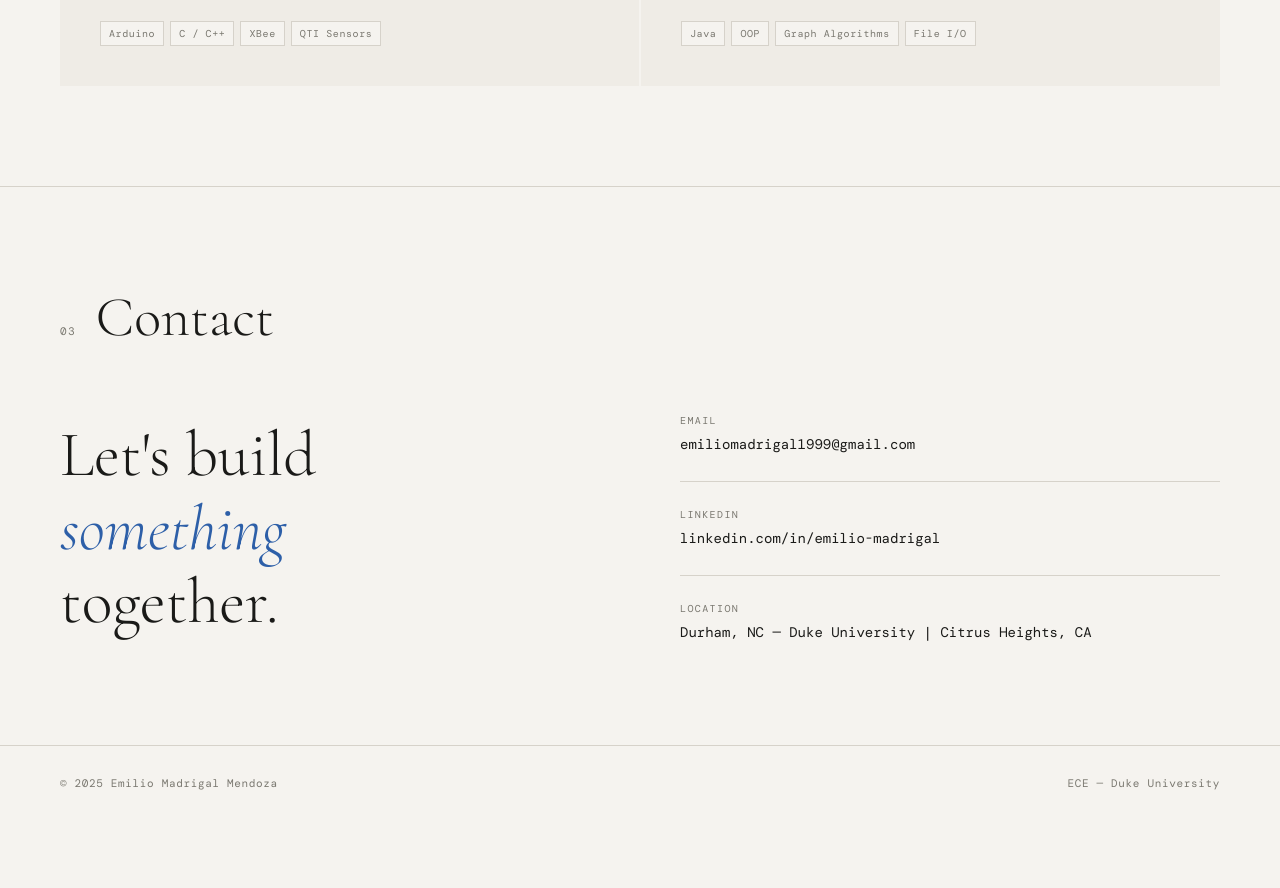
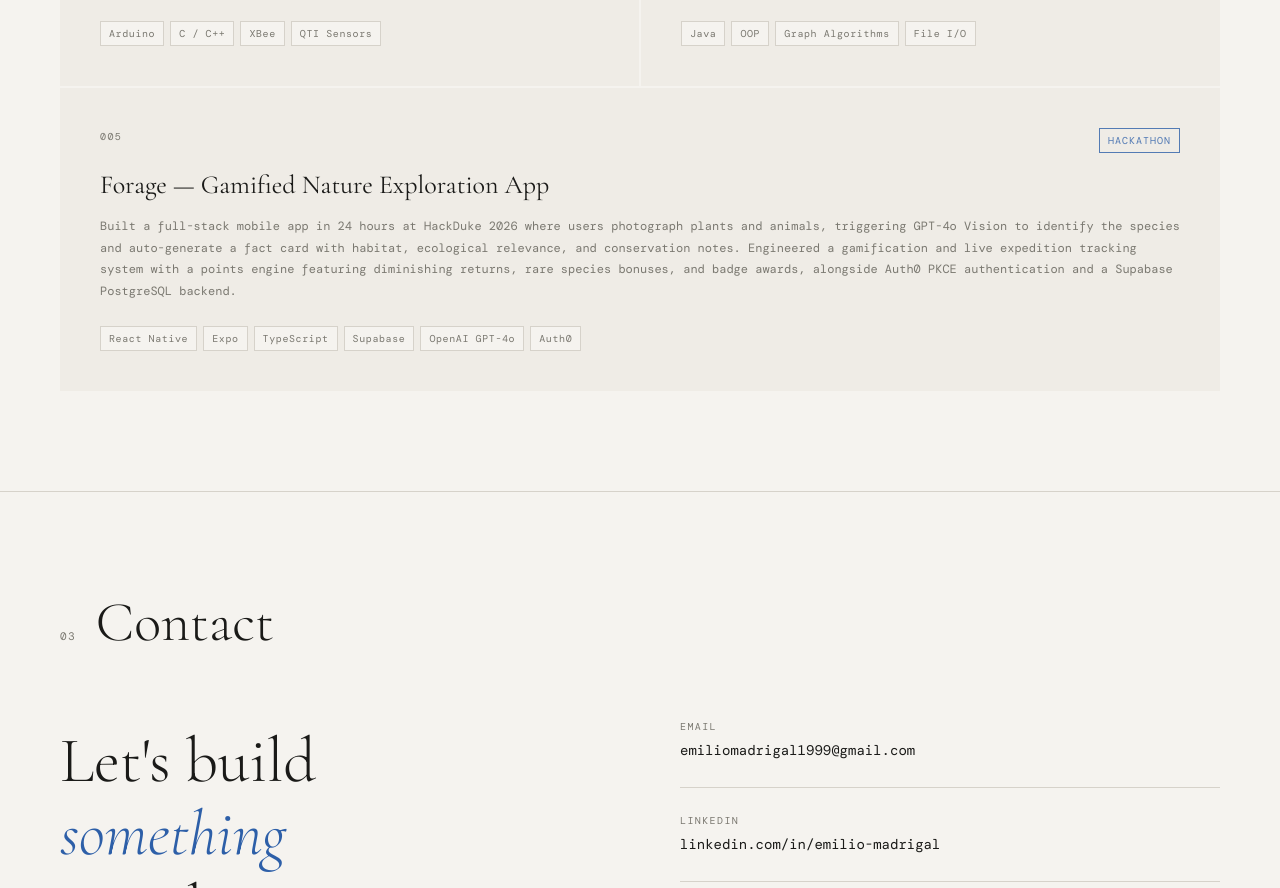
Before and after one commit to Sufty1/Portfolio, a plain HTML site: page index.html in a window 1280 px wide. Shown: the part 2240-3128 px from the top of the page. Before the commit the page ends 3061 px from the top, so only its background shows below. Drawn offline with nearby package versions, Linux system fonts and the light colour scheme; a web font is replaced by a local one.

Commit message:
Update index.html
Added Forage Project to Projects Section

```diff
--- a/index.html
+++ b/index.html
@@ -29,7 +29,6 @@
     min-height: 100vh;
   }
 
-  /* NAV */
   nav {
     position: fixed;
     top: 0; left: 0; right: 0;
@@ -70,7 +69,6 @@
 
   .nav-links a:hover { color: var(--ink); }
 
-  /* HERO */
   #hero {
     min-height: 100vh;
     display: flex;
@@ -98,10 +96,7 @@
     animation: fadeIn 1.2s ease 0.3s forwards;
   }
 
-  .hero-content {
-    position: relative;
-    z-index: 2;
-  }
+  .hero-content { position: relative; z-index: 2; }
 
   .hero-label {
     font-size: 11px;
@@ -124,10 +119,7 @@
     animation: slideUp 0.8s ease 0.55s forwards;
   }
 
-  .hero-name em {
-    font-style: italic;
-    color: var(--accent);
-  }
+  .hero-name em { font-style: italic; color: var(--accent); }
 
   .hero-bottom {
     display: flex;
@@ -163,7 +155,6 @@
     animation: pulse 2s ease-in-out infinite;
   }
 
-  /* SECTION COMMON */
   section {
     padding: 100px 60px;
     border-top: 1px solid var(--rule);
@@ -190,7 +181,6 @@
     line-height: 1.1;
   }
 
-  /* ABOUT */
   #about .about-grid {
     display: grid;
     grid-template-columns: 1fr 1fr;
@@ -211,8 +201,6 @@
     flex-direction: column;
     gap: 32px;
   }
-
-  .sidebar-block {}
 
   .sidebar-label {
     font-size: 10px;
@@ -243,7 +231,6 @@
 
   .tag:hover { border-color: var(--accent); color: var(--accent); }
 
-  /* PROJECTS */
   #projects .projects-grid {
     display: grid;
     grid-template-columns: 1fr 1fr;
@@ -258,6 +245,10 @@
     gap: 16px;
     transition: background 0.25s;
     cursor: default;
+  }
+
+  .project-card.full-width {
+    grid-column: 1 / -1;
   }
 
   .project-card:hover { background: #E8E4DB; }
@@ -315,12 +306,7 @@
     border: 1px solid var(--rule);
   }
 
-  /* CONTACT */
-  #contact {
-    display: flex;
-    flex-direction: column;
-    gap: 0;
-  }
+  #contact { display: flex; flex-direction: column; gap: 0; }
 
   .contact-inner {
     display: grid;
@@ -338,11 +324,7 @@
 
   .contact-tagline em { font-style: italic; color: var(--accent); }
 
-  .contact-links {
-    display: flex;
-    flex-direction: column;
-    gap: 24px;
-  }
+  .contact-links { display: flex; flex-direction: column; gap: 24px; }
 
   .contact-item {
     display: flex;
@@ -370,7 +352,6 @@
 
   .contact-item-value:hover { color: var(--accent); }
 
-  /* FOOTER */
   footer {
     border-top: 1px solid var(--rule);
     padding: 28px 60px;
@@ -382,43 +363,32 @@
     letter-spacing: 0.06em;
   }
 
-  /* ANIMATIONS */
-  @keyframes fadeIn {
-    to { opacity: 1; }
-  }
-
+  @keyframes fadeIn { to { opacity: 1; } }
   @keyframes slideUp {
     from { opacity: 0; transform: translateY(20px); }
     to { opacity: 1; transform: translateY(0); }
   }
-
   @keyframes pulse {
     0%, 100% { opacity: 0.4; }
     50% { opacity: 1; }
   }
 
-  /* REVEAL ON SCROLL */
   .reveal {
     opacity: 0;
     transform: translateY(24px);
     transition: opacity 0.7s ease, transform 0.7s ease;
   }
 
-  .reveal.visible {
-    opacity: 1;
-    transform: translateY(0);
-  }
+  .reveal.visible { opacity: 1; transform: translateY(0); }
 
-  /* RESPONSIVE */
   @media (max-width: 768px) {
     nav { padding: 18px 24px; }
     #hero { padding: 0 24px 60px; }
     section { padding: 72px 24px; }
-
     #about .about-grid,
     #projects .projects-grid,
     .contact-inner { grid-template-columns: 1fr; gap: 40px; }
-
+    .project-card.full-width { grid-column: 1; }
     footer { flex-direction: column; gap: 10px; text-align: center; }
     .nav-links { gap: 20px; }
   }
@@ -435,7 +405,6 @@
   </ul>
 </nav>
 
-<!-- HERO -->
 <section id="hero">
   <div class="hero-bg-text">ECE</div>
   <div class="hero-content">
@@ -458,7 +427,6 @@
   </div>
 </section>
 
-<!-- ABOUT -->
 <section id="about">
   <div class="section-header reveal">
     <span class="section-num">01</span>
@@ -516,7 +484,6 @@
   </div>
 </section>
 
-<!-- PROJECTS -->
 <section id="projects">
   <div class="section-header reveal">
     <span class="section-num">02</span>
@@ -599,10 +566,33 @@
       </div>
     </div>
 
+    <div class="project-card full-width reveal">
+      <div class="project-card-top">
+        <span class="project-num">005</span>
+        <span class="project-domain">Hackathon</span>
+      </div>
+      <h3 class="project-title">Forage — Gamified Nature Exploration App</h3>
+      <p class="project-desc">
+        Built a full-stack mobile app in 24 hours at HackDuke 2026 where users photograph
+        plants and animals, triggering GPT-4o Vision to identify the species and auto-generate
+        a fact card with habitat, ecological relevance, and conservation notes. Engineered a
+        gamification and live expedition tracking system with a points engine featuring
+        diminishing returns, rare species bonuses, and badge awards, alongside Auth0 PKCE
+        authentication and a Supabase PostgreSQL backend.
+      </p>
+      <div class="project-tools">
+        <span class="tool-chip">React Native</span>
+        <span class="tool-chip">Expo</span>
+        <span class="tool-chip">TypeScript</span>
+        <span class="tool-chip">Supabase</span>
+        <span class="tool-chip">OpenAI GPT-4o</span>
+        <span class="tool-chip">Auth0</span>
+      </div>
+    </div>
+
   </div>
 </section>
 
-<!-- CONTACT -->
 <section id="contact">
   <div class="section-header reveal">
     <span class="section-num">03</span>
@@ -639,7 +629,6 @@
 </footer>
 
 <script>
-  // Scroll reveal
   const reveals = document.querySelectorAll('.reveal');
   const observer = new IntersectionObserver((entries) => {
     entries.forEach((entry, i) => {
```
